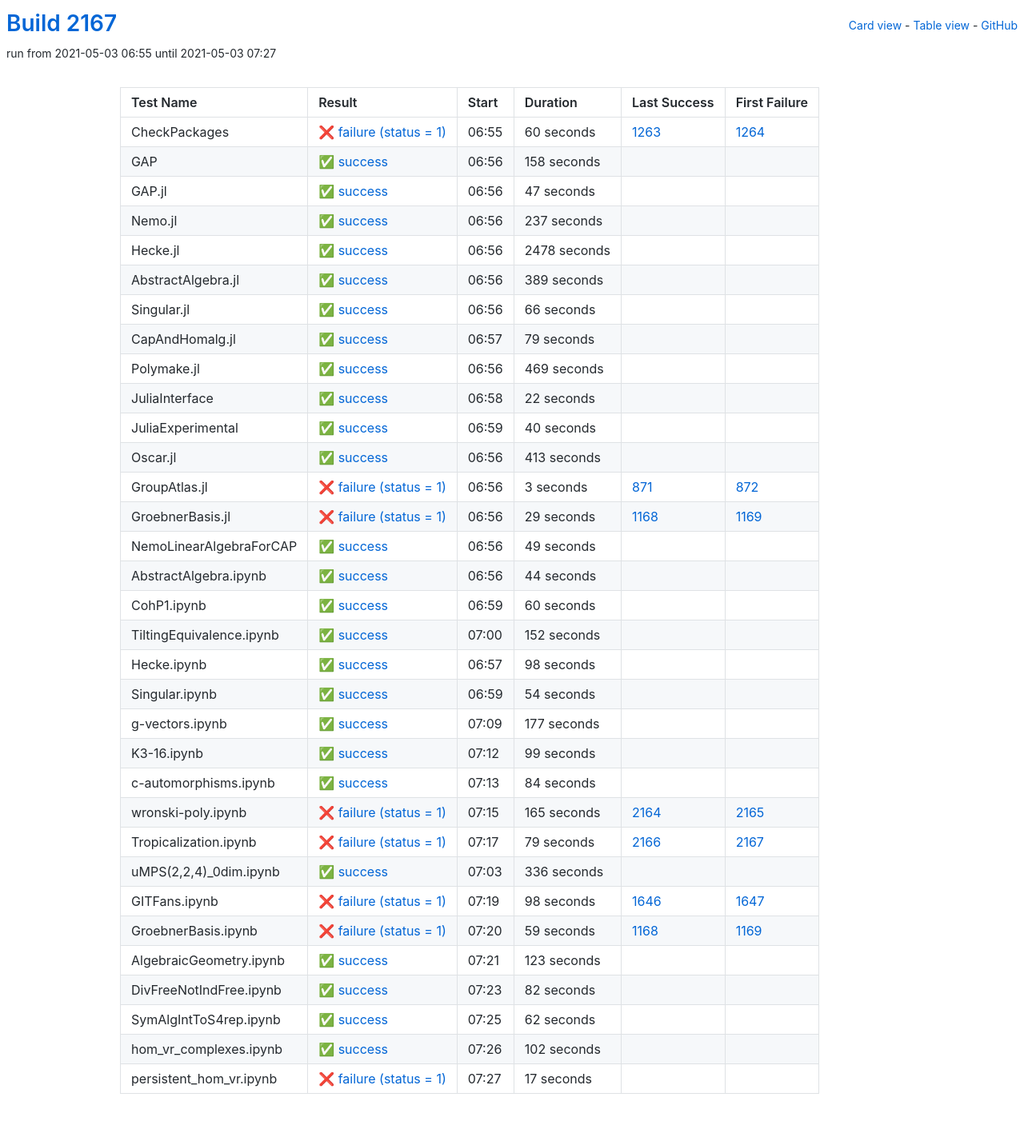
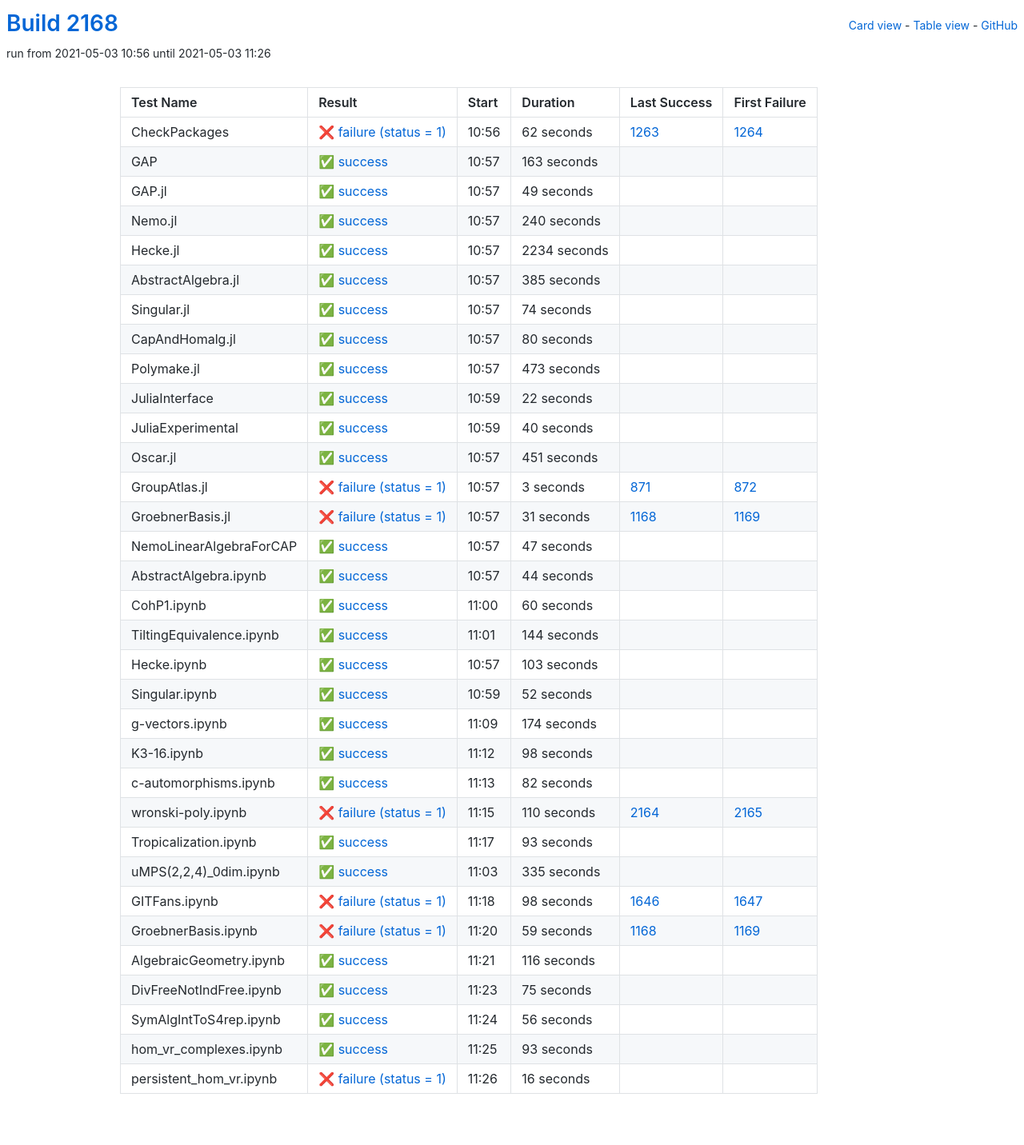
Before and after one commit to oscar-system/oscar-ci-status-stable, a Jekyll site: the page built from table.html, in a window 1280 px wide. Shown: the whole page at 80% size. Built offline with Jekyll 4.4.1, drawn with Linux system fonts in a browser that asks for light colours.

Commit message:
Build #2168

```diff
--- a/_data/ci.yml
+++ b/_data/ci.yml
@@ -1,6 +1,6 @@
 ---
-build: 2167
-build_url: https://oscarci.mathematik.uni-kl.de/job/oscar-stable/2167/
+build: 2168
+build_url: https://oscarci.mathematik.uni-kl.de/job/oscar-stable/2168/
 job: oscar-stable
 organization: oscar-system
 repo: oscar-ci-status-stable
@@ -8,116 +8,116 @@ repourl: https://github.com/oscar-system/oscar-ci-status-stable
 tests:
 - name: CheckPackages
   id: checkpackages
-  log: https://oscarci.mathematik.uni-kl.de/job/oscar-stable/2167/artifact/logs/build-2167/CheckPackages.log
-  start: 2021-05-03 06:55
+  log: https://oscarci.mathematik.uni-kl.de/job/oscar-stable/2168/artifact/logs/build-2168/CheckPackages.log
+  start: 2021-05-03 10:56
   success: false
   exitcode: 1
   status: failure
-  duration: 60
+  duration: 62
   last_success: 1263
   last_success_url: https://oscarci.mathematik.uni-kl.de/job/oscar-stable/1263/
   first_failure: 1264
   first_failure_url: https://oscarci.mathematik.uni-kl.de/job/oscar-stable/1264/
 - name: GAP
   id: gap
-  log: https://oscarci.mathematik.uni-kl.de/job/oscar-stable/2167/artifact/logs/build-2167/GAP.log
-  start: 2021-05-03 06:56
+  log: https://oscarci.mathematik.uni-kl.de/job/oscar-stable/2168/artifact/logs/build-2168/GAP.log
+  start: 2021-05-03 10:57
   success: true
   exitcode: 0
   status: success
-  duration: 158
+  duration: 163
   last_success: false
   last_success_url:
   first_failure: false
   first_failure_url:
 - name: GAP.jl
   id: gap-jl
-  log: https://oscarci.mathematik.uni-kl.de/job/oscar-stable/2167/artifact/logs/build-2167/GAP.jl.log
-  start: 2021-05-03 06:56
+  log: https://oscarci.mathematik.uni-kl.de/job/oscar-stable/2168/artifact/logs/build-2168/GAP.jl.log
+  start: 2021-05-03 10:57
   success: true
   exitcode: 0
   status: success
-  duration: 47
+  duration: 49
   last_success: false
   last_success_url:
   first_failure: false
   first_failure_url:
 - name: Nemo.jl
   id: nemo-jl
-  log: https://oscarci.mathematik.uni-kl.de/job/oscar-stable/2167/artifact/logs/build-2167/Nemo.jl.log
-  start: 2021-05-03 06:56
+  log: https://oscarci.mathematik.uni-kl.de/job/oscar-stable/2168/artifact/logs/build-2168/Nemo.jl.log
+  start: 2021-05-03 10:57
   success: true
   exitcode: 0
   status: success
-  duration: 237
+  duration: 240
   last_success: false
   last_success_url:
   first_failure: false
   first_failure_url:
 - name: Hecke.jl
   id: hecke-jl
-  log: https://oscarci.mathematik.uni-kl.de/job/oscar-stable/2167/artifact/logs/build-2167/Hecke.jl.log
-  start: 2021-05-03 06:56
+  log: https://oscarci.mathematik.uni-kl.de/job/oscar-stable/2168/artifact/logs/build-2168/Hecke.jl.log
+  start: 2021-05-03 10:57
   success: true
   exitcode: 0
   status: success
-  duration: 2478
+  duration: 2234
   last_success: false
   last_success_url:
   first_failure: false
   first_failure_url:
 - name: AbstractAlgebra.jl
   id: abstractalgebra-jl
-  log: https://oscarci.mathematik.uni-kl.de/job/oscar-stable/2167/artifact/logs/build-2167/AbstractAlgebra.jl.log
-  start: 2021-05-03 06:56
+  log: https://oscarci.mathematik.uni-kl.de/job/oscar-stable/2168/artifact/logs/build-2168/AbstractAlgebra.jl.log
+  start: 2021-05-03 10:57
   success: true
   exitcode: 0
   status: success
-  duration: 389
+  duration: 385
   last_success: false
   last_success_url:
   first_failure: false
   first_failure_url:
 - name: Singular.jl
   id: singular-jl
-  log: https://oscarci.mathematik.uni-kl.de/job/oscar-stable/2167/artifact/logs/build-2167/Singular.jl.log
-  start: 2021-05-03 06:56
+  log: https://oscarci.mathematik.uni-kl.de/job/oscar-stable/2168/artifact/logs/build-2168/Singular.jl.log
+  start: 2021-05-03 10:57
   success: true
   exitcode: 0
   status: success
-  duration: 66
+  duration: 74
   last_success: false
   last_success_url:
   first_failure: false
   first_failure_url:
 - name: CapAndHomalg.jl
   id: capandhomalg-jl
-  log: https://oscarci.mathematik.uni-kl.de/job/oscar-stable/2167/artifact/logs/build-2167/CapAndHomalg.jl.log
-  start: 2021-05-03 06:57
+  log: https://oscarci.mathematik.uni-kl.de/job/oscar-stable/2168/artifact/logs/build-2168/CapAndHomalg.jl.log
+  start: 2021-05-03 10:57
   success: true
   exitcode: 0
   status: success
-  duration: 79
+  duration: 80
   last_success: false
   last_success_url:
   first_failure: false
   first_failure_url:
 - name: Polymake.jl
   id: polymake-jl
-  log: https://oscarci.mathematik.uni-kl.de/job/oscar-stable/2167/artifact/logs/build-2167/Polymake.jl.log
-  start: 2021-05-03 06:56
+  log: https://oscarci.mathematik.uni-kl.de/job/oscar-stable/2168/artifact/logs/build-2168/Polymake.jl.log
+  start: 2021-05-03 10:57
   success: true
   exitcode: 0
   status: success
-  duration: 469
+  duration: 473
   last_success: false
   last_success_url:
   first_failure: false
   first_failure_url:
 - name: JuliaInterface
   id: juliainterface
-  log: https://oscarci.mathematik.uni-kl.de/job/oscar-stable/2167/artifact/logs/build-2167/JuliaInterface.log
-  start: 2021-05-03 06:58
+  log: https://oscarci.mathematik.uni-kl.de/job/oscar-stable/2168/artifact/logs/build-2168/JuliaInterface.log
+  start: 2021-05-03 10:59
   success: true
   exitcode: 0
   status: success
@@ -128,8 +128,8 @@ tests:
   first_failure_url:
 - name: JuliaExperimental
   id: juliaexperimental
-  log: https://oscarci.mathematik.uni-kl.de/job/oscar-stable/2167/artifact/logs/build-2167/JuliaExperimental.log
-  start: 2021-05-03 06:59
+  log: https://oscarci.mathematik.uni-kl.de/job/oscar-stable/2168/artifact/logs/build-2168/JuliaExperimental.log
+  start: 2021-05-03 10:59
   success: true
   exitcode: 0
   status: success
@@ -140,20 +140,20 @@ tests:
   first_failure_url:
 - name: Oscar.jl
   id: oscar-jl
-  log: https://oscarci.mathematik.uni-kl.de/job/oscar-stable/2167/artifact/logs/build-2167/Oscar.jl.log
-  start: 2021-05-03 06:56
+  log: https://oscarci.mathematik.uni-kl.de/job/oscar-stable/2168/artifact/logs/build-2168/Oscar.jl.log
+  start: 2021-05-03 10:57
   success: true
   exitcode: 0
   status: success
-  duration: 413
+  duration: 451
   last_success: false
   last_success_url:
   first_failure: false
   first_failure_url:
 - name: GroupAtlas.jl
   id: groupatlas-jl
-  log: https://oscarci.mathematik.uni-kl.de/job/oscar-stable/2167/artifact/logs/build-2167/GroupAtlas.jl.log
-  start: 2021-05-03 06:56
+  log: https://oscarci.mathematik.uni-kl.de/job/oscar-stable/2168/artifact/logs/build-2168/GroupAtlas.jl.log
+  start: 2021-05-03 10:57
   success: false
   exitcode: 1
   status: failure
@@ -164,32 +164,32 @@ tests:
   first_failure_url: https://oscarci.mathematik.uni-kl.de/job/oscar-stable/872/
 - name: GroebnerBasis.jl
   id: groebnerbasis-jl
-  log: https://oscarci.mathematik.uni-kl.de/job/oscar-stable/2167/artifact/logs/build-2167/GroebnerBasis.jl.log
-  start: 2021-05-03 06:56
+  log: https://oscarci.mathematik.uni-kl.de/job/oscar-stable/2168/artifact/logs/build-2168/GroebnerBasis.jl.log
+  start: 2021-05-03 10:57
   success: false
   exitcode: 1
   status: failure
-  duration: 29
+  duration: 31
   last_success: 1168
   last_success_url: https://oscarci.mathematik.uni-kl.de/job/oscar-stable/1168/
   first_failure: 1169
   first_failure_url: https://oscarci.mathematik.uni-kl.de/job/oscar-stable/1169/
 - name: NemoLinearAlgebraForCAP
   id: nemolinearalgebraforcap
-  log: https://oscarci.mathematik.uni-kl.de/job/oscar-stable/2167/artifact/logs/build-2167/NemoLinearAlgebraForCAP.log
-  start: 2021-05-03 06:56
+  log: https://oscarci.mathematik.uni-kl.de/job/oscar-stable/2168/artifact/logs/build-2168/NemoLinearAlgebraForCAP.log
+  start: 2021-05-03 10:57
   success: true
   exitcode: 0
   status: success
-  duration: 49
+  duration: 47
   last_success: false
   last_success_url:
   first_failure: false
   first_failure_url:
 - name: AbstractAlgebra.ipynb
   id: abstractalgebra-ipynb
-  log: https://oscarci.mathematik.uni-kl.de/job/oscar-stable/2167/artifact/logs/build-2167/AbstractAlgebra.ipynb.log
-  start: 2021-05-03 06:56
+  log: https://oscarci.mathematik.uni-kl.de/job/oscar-stable/2168/artifact/logs/build-2168/AbstractAlgebra.ipynb.log
+  start: 2021-05-03 10:57
   success: true
   exitcode: 0
   status: success
@@ -200,8 +200,8 @@ tests:
   first_failure_url:
 - name: CohP1.ipynb
   id: cohp1-ipynb
-  log: https://oscarci.mathematik.uni-kl.de/job/oscar-stable/2167/artifact/logs/build-2167/CohP1.ipynb.log
-  start: 2021-05-03 06:59
+  log: https://oscarci.mathematik.uni-kl.de/job/oscar-stable/2168/artifact/logs/build-2168/CohP1.ipynb.log
+  start: 2021-05-03 11:00
   success: true
   exitcode: 0
   status: success
@@ -212,20 +212,56 @@ tests:
   first_failure_url:
 - name: TiltingEquivalence.ipynb
   id: tiltingequivalence-ipynb
-  log: https://oscarci.mathematik.uni-kl.de/job/oscar-stable/2167/artifact/logs/build-2167/TiltingEquivalence.ipynb.log
-  start: 2021-05-03 07:00
+  log: https://oscarci.mathematik.uni-kl.de/job/oscar-stable/2168/artifact/logs/build-2168/TiltingEquivalence.ipynb.log
+  start: 2021-05-03 11:01
   success: true
   exitcode: 0
   status: success
-  duration: 152
+  duration: 144
   last_success: false
   last_success_url:
   first_failure: false
   first_failure_url:
 - name: Hecke.ipynb
   id: hecke-ipynb
-  log: https://oscarci.mathematik.uni-kl.de/job/oscar-stable/2167/artifact/logs/build-2167/Hecke.ipynb.log
-  start: 2021-05-03 06:57
+  log: https://oscarci.mathematik.uni-kl.de/job/oscar-stable/2168/artifact/logs/build-2168/Hecke.ipynb.log
+  start: 2021-05-03 10:57
+  success: true
+  exitcode: 0
+  status: success
+  duration: 103
+  last_success: false
+  last_success_url:
+  first_failure: false
+  first_failure_url:
+- name: Singular.ipynb
+  id: singular-ipynb
+  log: https://oscarci.mathematik.uni-kl.de/job/oscar-stable/2168/artifact/logs/build-2168/Singular.ipynb.log
+  start: 2021-05-03 10:59
+  success: true
+  exitcode: 0
+  status: success
+  duration: 52
+  last_success: false
+  last_success_url:
+  first_failure: false
+  first_failure_url:
+- name: g-vectors.ipynb
+  id: g-vectors-ipynb
+  log: https://oscarci.mathematik.uni-kl.de/job/oscar-stable/2168/artifact/logs/build-2168/g-vectors.ipynb.log
+  start: 2021-05-03 11:09
+  success: true
+  exitcode: 0
+  status: success
+  duration: 174
+  last_success: false
+  last_success_url:
+  first_failure: false
+  first_failure_url:
+- name: K3-16.ipynb
+  id: k3-16-ipynb
+  log: https://oscarci.mathematik.uni-kl.de/job/oscar-stable/2168/artifact/logs/build-2168/K3-16.ipynb.log
+  start: 2021-05-03 11:12
   success: true
   exitcode: 0
   status: success
@@ -234,94 +270,58 @@ tests:
   last_success_url:
   first_failure: false
   first_failure_url:
-- name: Singular.ipynb
-  id: singular-ipynb
-  log: https://oscarci.mathematik.uni-kl.de/job/oscar-stable/2167/artifact/logs/build-2167/Singular.ipynb.log
-  start: 2021-05-03 06:59
+- name: c-automorphisms.ipynb
+  id: c-automorphisms-ipynb
+  log: https://oscarci.mathematik.uni-kl.de/job/oscar-stable/2168/artifact/logs/build-2168/c-automorphisms.ipynb.log
+  start: 2021-05-03 11:13
   success: true
   exitcode: 0
   status: success
-  duration: 54
-  last_success: false
-  last_success_url:
-  first_failure: false
-  first_failure_url:
-- name: g-vectors.ipynb
-  id: g-vectors-ipynb
-  log: https://oscarci.mathematik.uni-kl.de/job/oscar-stable/2167/artifact/logs/build-2167/g-vectors.ipynb.log
-  start: 2021-05-03 07:09
-  success: true
-  exitcode: 0
-  status: success
-  duration: 177
-  last_success: false
-  last_success_url:
-  first_failure: false
-  first_failure_url:
-- name: K3-16.ipynb
-  id: k3-16-ipynb
-  log: https://oscarci.mathematik.uni-kl.de/job/oscar-stable/2167/artifact/logs/build-2167/K3-16.ipynb.log
-  start: 2021-05-03 07:12
-  success: true
-  exitcode: 0
-  status: success
-  duration: 99
-  last_success: false
-  last_success_url:
-  first_failure: false
-  first_failure_url:
-- name: c-automorphisms.ipynb
-  id: c-automorphisms-ipynb
-  log: https://oscarci.mathematik.uni-kl.de/job/oscar-stable/2167/artifact/logs/build-2167/c-automorphisms.ipynb.log
-  start: 2021-05-03 07:13
-  success: true
-  exitcode: 0
-  status: success
-  duration: 84
+  duration: 82
   last_success: false
   last_success_url:
   first_failure: false
   first_failure_url:
 - name: wronski-poly.ipynb
   id: wronski-poly-ipynb
-  log: https://oscarci.mathematik.uni-kl.de/job/oscar-stable/2167/artifact/logs/build-2167/wronski-poly.ipynb.log
-  start: 2021-05-03 07:15
+  log: https://oscarci.mathematik.uni-kl.de/job/oscar-stable/2168/artifact/logs/build-2168/wronski-poly.ipynb.log
+  start: 2021-05-03 11:15
   success: false
   exitcode: 1
   status: failure
-  duration: 165
+  duration: 110
   last_success: 2164
   last_success_url: https://oscarci.mathematik.uni-kl.de/job/oscar-stable/2164/
   first_failure: 2165
   first_failure_url: https://oscarci.mathematik.uni-kl.de/job/oscar-stable/2165/
 - name: Tropicalization.ipynb
   id: tropicalization-ipynb
-  log: https://oscarci.mathematik.uni-kl.de/job/oscar-stable/2167/artifact/logs/build-2167/Tropicalization.ipynb.log
-  start: 2021-05-03 07:17
-  success: false
-  exitcode: 1
-  status: failure
-  duration: 79
-  last_success: 2166
-  last_success_url: https://oscarci.mathematik.uni-kl.de/job/oscar-stable/2166/
-  first_failure: 2167
-  first_failure_url: https://oscarci.mathematik.uni-kl.de/job/oscar-stable/2167/
-- name: uMPS(2,2,4)_0dim.ipynb
-  id: umps-2-2-4-0dim-ipynb
-  log: https://oscarci.mathematik.uni-kl.de/job/oscar-stable/2167/artifact/logs/build-2167/uMPS-2-2-4-_0dim.ipynb.log
-  start: 2021-05-03 07:03
+  log: https://oscarci.mathematik.uni-kl.de/job/oscar-stable/2168/artifact/logs/build-2168/Tropicalization.ipynb.log
+  start: 2021-05-03 11:17
   success: true
   exitcode: 0
   status: success
-  duration: 336
+  duration: 93
+  last_success: false
+  last_success_url:
+  first_failure: false
+  first_failure_url:
+- name: uMPS(2,2,4)_0dim.ipynb
+  id: umps-2-2-4-0dim-ipynb
+  log: https://oscarci.mathematik.uni-kl.de/job/oscar-stable/2168/artifact/logs/build-2168/uMPS-2-2-4-_0dim.ipynb.log
+  start: 2021-05-03 11:03
+  success: true
+  exitcode: 0
+  status: success
+  duration: 335
   last_success: false
   last_success_url:
   first_failure: false
   first_failure_url:
 - name: GITFans.ipynb
   id: gitfans-ipynb
-  log: https://oscarci.mathematik.uni-kl.de/job/oscar-stable/2167/artifact/logs/build-2167/GITFans.ipynb.log
-  start: 2021-05-03 07:19
+  log: https://oscarci.mathematik.uni-kl.de/job/oscar-stable/2168/artifact/logs/build-2168/GITFans.ipynb.log
+  start: 2021-05-03 11:18
   success: false
   exitcode: 1
   status: failure
@@ -332,8 +332,8 @@ tests:
   first_failure_url: https://oscarci.mathematik.uni-kl.de/job/oscar-stable/1647/
 - name: GroebnerBasis.ipynb
   id: groebnerbasis-ipynb
-  log: https://oscarci.mathematik.uni-kl.de/job/oscar-stable/2167/artifact/logs/build-2167/GroebnerBasis.ipynb.log
-  start: 2021-05-03 07:20
+  log: https://oscarci.mathematik.uni-kl.de/job/oscar-stable/2168/artifact/logs/build-2168/GroebnerBasis.ipynb.log
+  start: 2021-05-03 11:20
   success: false
   exitcode: 1
   status: failure
@@ -344,60 +344,60 @@ tests:
   first_failure_url: https://oscarci.mathematik.uni-kl.de/job/oscar-stable/1169/
 - name: AlgebraicGeometry.ipynb
   id: algebraicgeometry-ipynb
-  log: https://oscarci.mathematik.uni-kl.de/job/oscar-stable/2167/artifact/logs/build-2167/AlgebraicGeometry.ipynb.log
-  start: 2021-05-03 07:21
+  log: https://oscarci.mathematik.uni-kl.de/job/oscar-stable/2168/artifact/logs/build-2168/AlgebraicGeometry.ipynb.log
+  start: 2021-05-03 11:21
   success: true
   exitcode: 0
   status: success
-  duration: 123
+  duration: 116
   last_success: false
   last_success_url:
   first_failure: false
   first_failure_url:
 - name: DivFreeNotIndFree.ipynb
   id: divfreenotindfree-ipynb
-  log: https://oscarci.mathematik.uni-kl.de/job/oscar-stable/2167/artifact/logs/build-2167/DivFreeNotIndFree.ipynb.log
-  start: 2021-05-03 07:23
+  log: https://oscarci.mathematik.uni-kl.de/job/oscar-stable/2168/artifact/logs/build-2168/DivFreeNotIndFree.ipynb.log
+  start: 2021-05-03 11:23
   success: true
   exitcode: 0
   status: success
-  duration: 82
+  duration: 75
   last_success: false
   last_success_url:
   first_failure: false
   first_failure_url:
 - name: SymAlgIntToS4rep.ipynb
   id: symalginttos4rep-ipynb
-  log: https://oscarci.mathematik.uni-kl.de/job/oscar-stable/2167/artifact/logs/build-2167/SymAlgIntToS4rep.ipynb.log
-  start: 2021-05-03 07:25
+  log: https://oscarci.mathematik.uni-kl.de/job/oscar-stable/2168/artifact/logs/build-2168/SymAlgIntToS4rep.ipynb.log
+  start: 2021-05-03 11:24
   success: true
   exitcode: 0
   status: success
-  duration: 62
+  duration: 56
   last_success: false
   last_success_url:
   first_failure: false
   first_failure_url:
 - name: hom_vr_complexes.ipynb
   id: hom-vr-complexes-ipynb
-  log: https://oscarci.mathematik.uni-kl.de/job/oscar-stable/2167/artifact/logs/build-2167/hom_vr_complexes.ipynb.log
-  start: 2021-05-03 07:26
+  log: https://oscarci.mathematik.uni-kl.de/job/oscar-stable/2168/artifact/logs/build-2168/hom_vr_complexes.ipynb.log
+  start: 2021-05-03 11:25
   success: true
   exitcode: 0
   status: success
-  duration: 102
+  duration: 93
   last_success: false
   last_success_url:
   first_failure: false
   first_failure_url:
 - name: persistent_hom_vr.ipynb
   id: persistent-hom-vr-ipynb
-  log: https://oscarci.mathematik.uni-kl.de/job/oscar-stable/2167/artifact/logs/build-2167/persistent_hom_vr.ipynb.log
-  start: 2021-05-03 07:27
+  log: https://oscarci.mathematik.uni-kl.de/job/oscar-stable/2168/artifact/logs/build-2168/persistent_hom_vr.ipynb.log
+  start: 2021-05-03 11:26
   success: false
   exitcode: 1
   status: failure
-  duration: 17
+  duration: 16
   last_success: false
   last_success_url:
   first_failure: false
```
Also changed, not shown: README.md.
